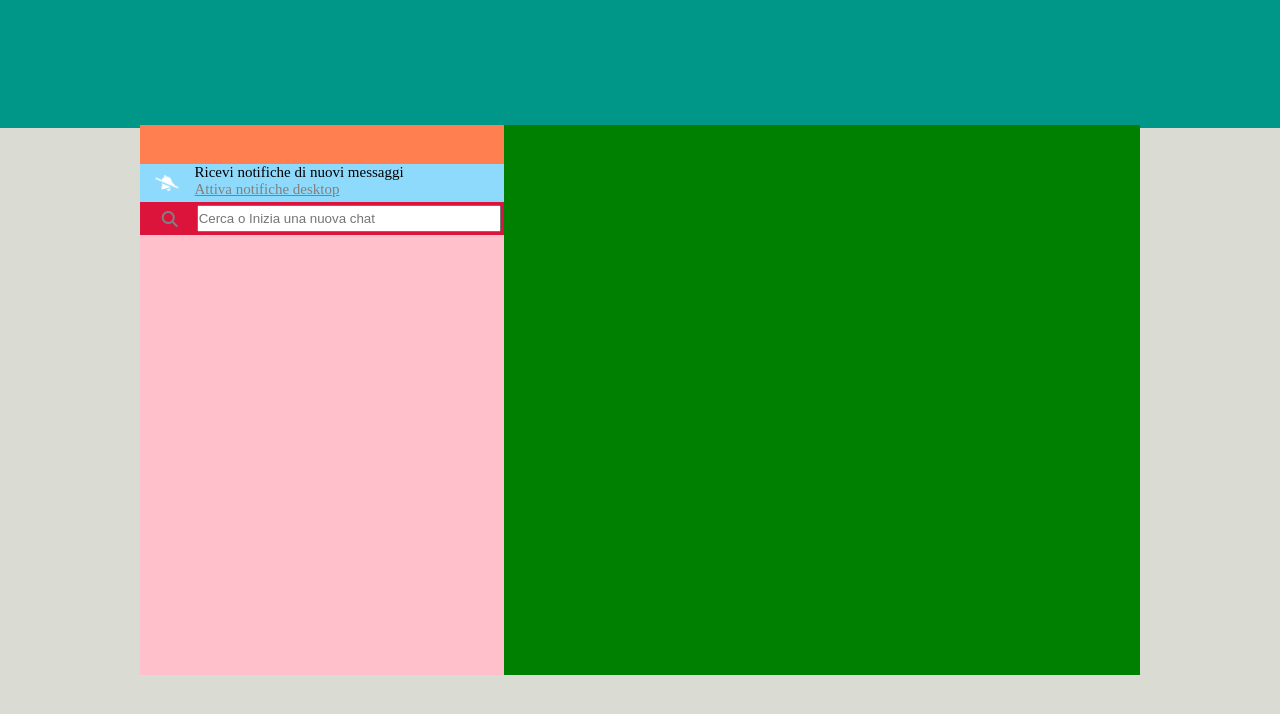
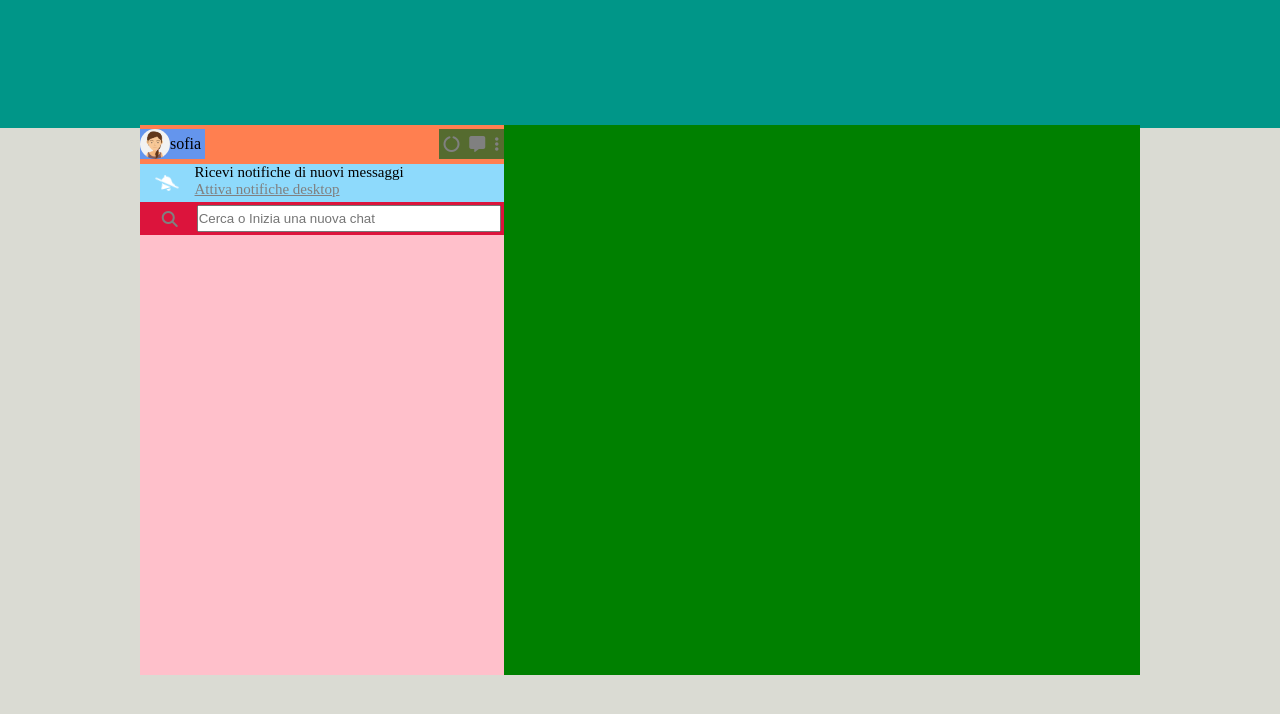
Before and after one commit to Domenico-lel/vue-boolzapp, a plain HTML site: page index.html in a window 1280 px wide. Drawn offline with Linux system fonts and the light colour scheme.

Commit message:
creata macroarea profile

```diff
--- a/index.html
+++ b/index.html
@@ -14,7 +14,21 @@
         <div id="cont_grande">
             <div id="cont_left">
                 <div id="macroblocco_cont_botleft">
-                    <div id="profile"></div>
+                    <div id="profile">
+
+                        <div id="my">
+                            <img src="img/avatar_io.jpg" alt="io_img">
+                            <span>sofia</span>
+                        </div>
+
+                        <div id="options">
+                            <i class="fa-solid fa-circle-notch" style="color: #808080;"></i>
+                            <i class="fa-solid fa-message" style="color: #808080;"></i>
+                            <i class="fa-solid fa-ellipsis-vertical" style="color: #808080;"></i>
+                        </div>
+
+                    </div>
+
                     <div id="notification">
                         <div id="notification_left">
                             <i class="fa-solid fa-bell-slash fa-shake" style="color: #ffffff;"></i>
--- a/style.css
+++ b/style.css
@@ -38,11 +38,34 @@
     background-color: violet;
 }
 /* ************** */
+/* profile */
 #profile{
     height: 35%;
     width: 100%;
     background-color: coral;
+    display: flex;
+    justify-content: space-between;
+    align-items: center;
 }
+
+#my{
+    display: flex;
+    width: 65px;
+    align-items: center;
+    background-color: cornflowerblue;
+}
+
+#options{
+    display: flex;
+    justify-content: space-around;
+    width: 65px;
+    height: 30px;
+    align-items: center;
+    background-color: darkolivegreen;
+}
+
+/* profile */
+
 /* notification */
 #notification{
     height: 35%;
@@ -109,3 +132,8 @@
 /* contenitore di destra */
 
 /* stili contenitori "generali" */
+
+img{
+    height: 30px;
+    border-radius: 15px ;
+}
```
